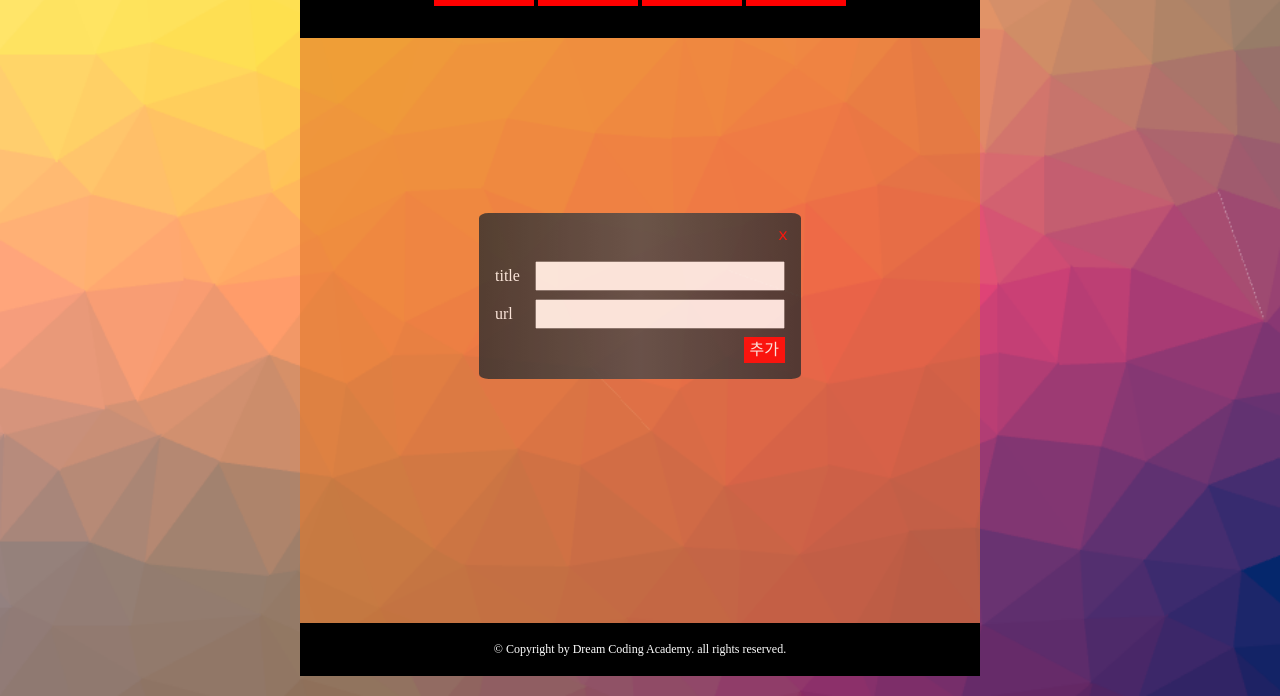
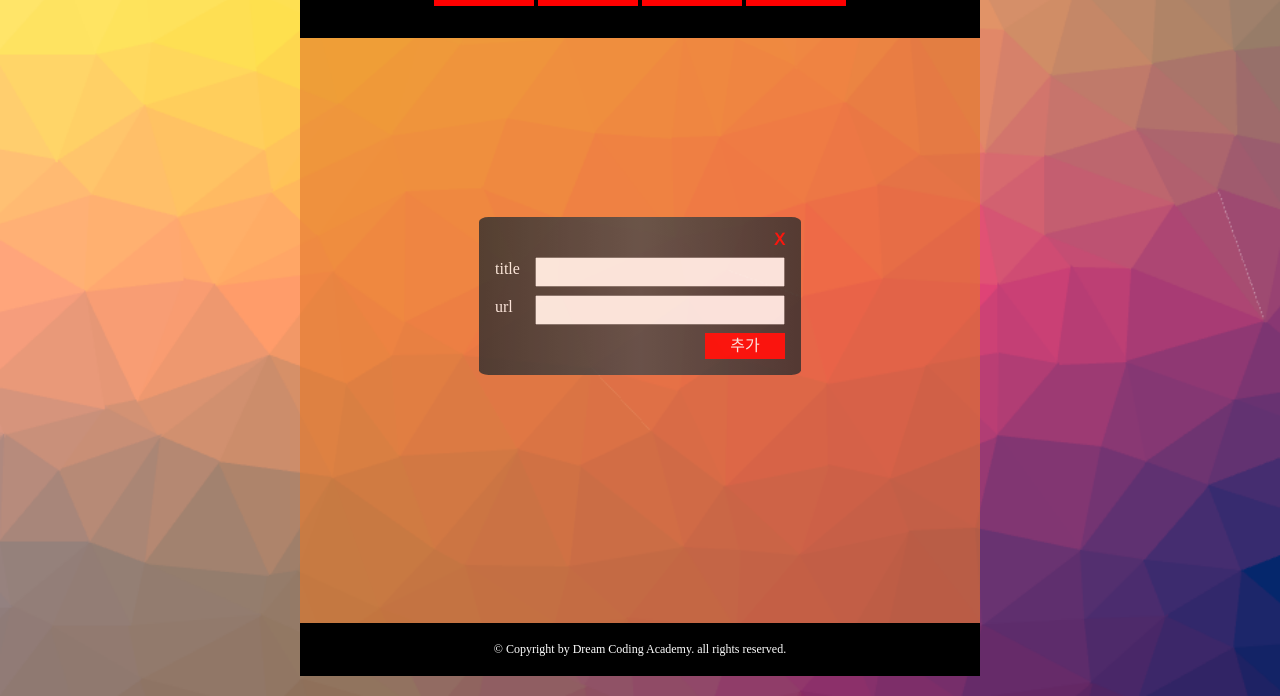
Before and after one commit to no822/motion, a plain HTML site: page index.html in a window 1280 px wide. Both pictures are taken after a click on the button "IMAGE". Shown: the part 104-800 px from the top of the page. Drawn offline with Linux system fonts and the light colour scheme.

Commit message:
fix: modal__close 요소 div에서 button으로 변경

```diff
--- a/build/modals/modalWrapper.js
+++ b/build/modals/modalWrapper.js
@@ -5,7 +5,7 @@ export class ImplModalMaker {
     }
     makeTemplate() {
         return (`
-            <div class="modal__close">ｘ</div>
+            <button class="modal__close">𝖷</button>
                 ${this.maker.getModalTemplateContent()}
             <div class="modal__buttons">
                 <button>추가</button>
--- a/index.css
+++ b/index.css
@@ -71,7 +71,7 @@ footer {
     right: 50%;
     top: 50%;
     transform: translate(50%, -50%);
-    padding: 3rem 1rem 1rem 1rem;
+    padding: 2.5rem 1rem 1rem 1rem;
     background: black;
     background: -webkit-linear-gradient(left, #2f2e2e, #4b4a4a, #2f2e2e);
     background: -moz-linear-gradient(left, #2f2e2e, #4b4a4a, #2f2e2e);
@@ -81,7 +81,7 @@ footer {
 
 .modal__input {
     display: flex;
-    align-items: center;
+    align-items: start;
     gap: 15px;
 }
 
@@ -105,6 +105,9 @@ footer {
     top: 10px;
     cursor: pointer;
     color: red;
+    background-color: transparent;
+    border: none;
+    font-weight: bold;
 }
 
 .modal__buttons {
@@ -117,4 +120,5 @@ footer {
     background-color: red;
     color: white;
     border-style: none;
+    width: 80px;
 }
```
Also changed, not shown: 1 other file.
